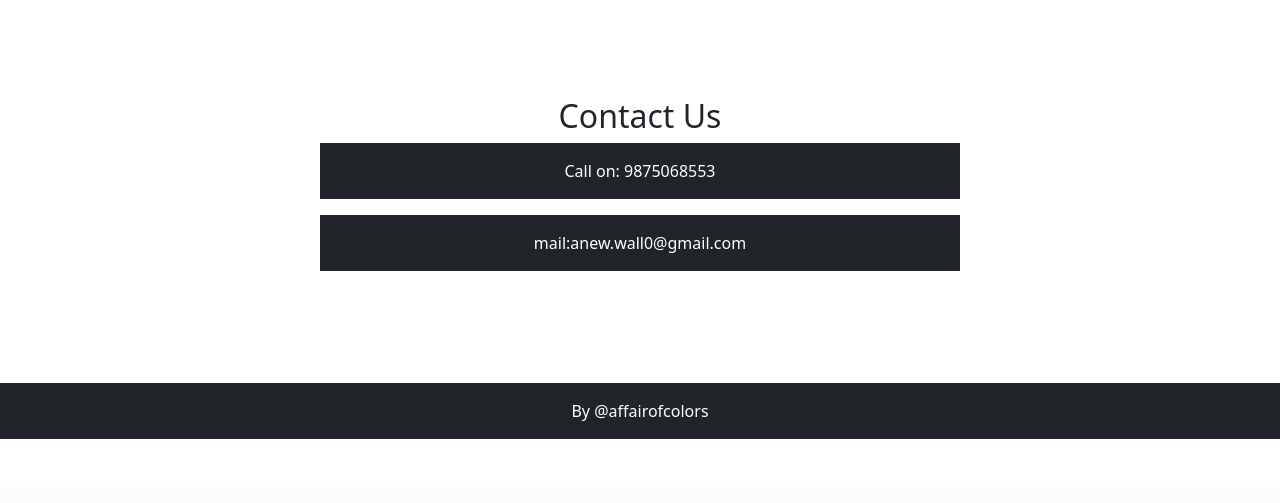
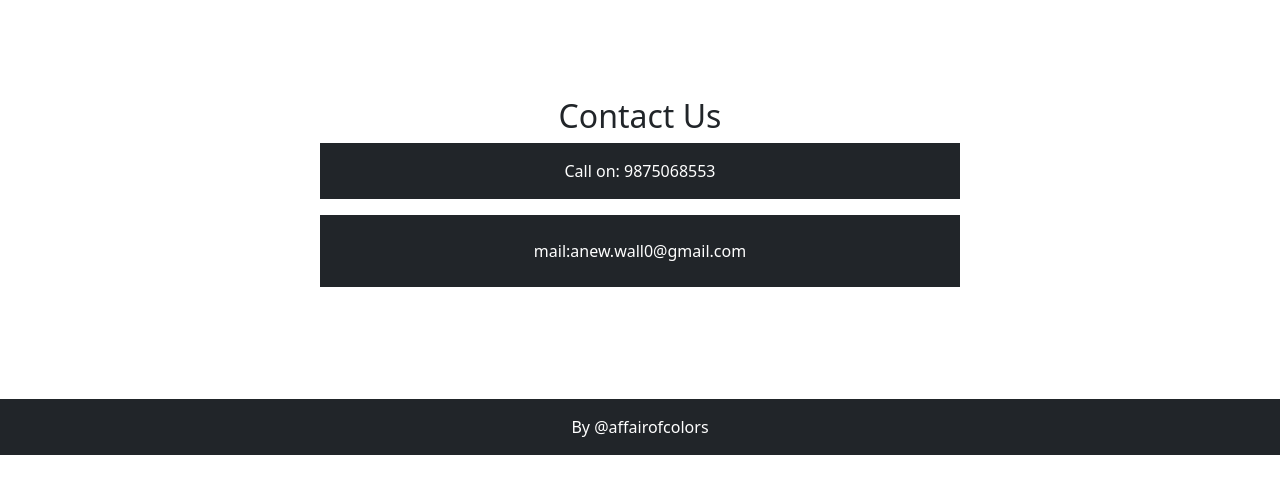
Before and after one commit to Sagardesai13/Anewwall, a PHP site: page / in a window 1280 px wide. Shown: the part 4185-4688 px from the top of the page. Before the commit the page ends 4624 px from the top, so only its background shows below. Run offline with PHP 8.4, Linux system fonts and the light colour scheme.

Commit message:
contact us

```diff
--- a/index.php
+++ b/index.php
@@ -188,7 +188,7 @@
                 <div class="py-5">
                     <h2 class="text-center" id="contactus">Contact Us</h2>
                  <p class="p-3 bg-dark text-white text-center"> Call on: 9875068553</p>
-                <p class="p-3 bg-dark text-white text-center">mail:anew.wall0@gmail.com</p>
+                <p class="p-4 bg-dark text-white text-center">mail:anew.wall0@gmail.com</p>
         </div>
 
     </section>
```
